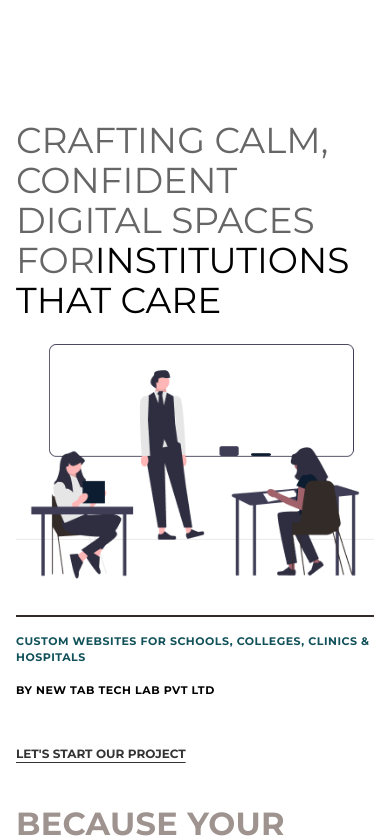
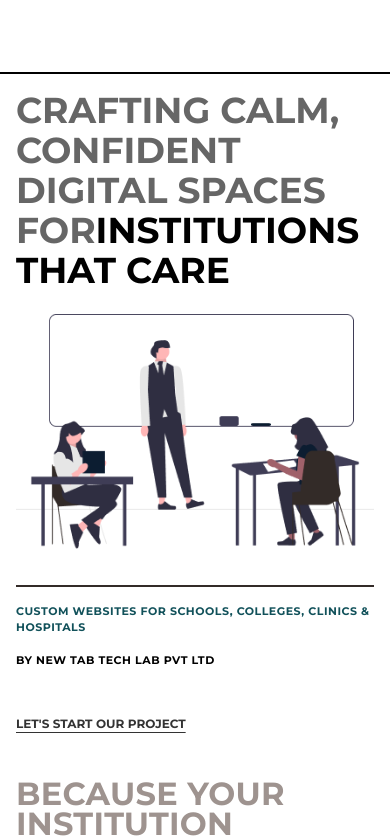
Before and after one commit to FaizaaanMohammed/Hi-vyr, a React (Create React App) app: page / in a window 390 px wide. Shown: the top 840 px of the page. Built offline with nearby package versions, Linux system fonts and the light colour scheme; some icons are missing.

Commit message:
update scroll animation in navbar

```diff
--- a/src/Layout/Footer/Footer.jsx
+++ b/src/Layout/Footer/Footer.jsx
@@ -1,8 +1,8 @@
 import { Box, Container, Grid, Typography, Link, Stack } from '@mui/material';
 
 const Footer = () => {
-  const orangeAccent = '#D97D54';
-  const navyBg = '#0B1D33';
+  const orangeAccent = '#EC9874';
+  const navyBg = '#0C1D31';
 
   return (
     <Box component="footer">
@@ -20,7 +20,7 @@ const Footer = () => {
                   letterSpacing: 1,
                   mb: 3,
                   textTransform: 'uppercase',
-                  fontSize:"42px",
+                  fontSize:{md:"42px",xs:"24px"},
                   fontFamily:"Montserrat"
                 }}
               >
@@ -45,7 +45,7 @@ const Footer = () => {
                 <Typography variant="overline" sx={{ fontWeight: 700, letterSpacing: 1, display: 'block', mb: 1 }}>
                   Socials
                 </Typography>
-                <Stack direction="row" spacing={3}>
+                <Stack direction={"row"} spacing={3}>
                   <Link href="#" sx={{ color: '#fff', textDecoration: 'underline', fontWeight: 700,fontFamily:"Montserrat" ,fontSize:"16px" }}>LINKEDIN</Link>
                   <Link href="#" sx={{ color: '#fff', textDecoration: 'underline', fontWeight: 700,fontFamily:"Montserrat" ,fontSize:"16px" }}>X</Link>
                 </Stack>
@@ -54,12 +54,12 @@ const Footer = () => {
 
             {/* Right Column: CTA Links */}
             <Grid item size={{xs:12,md:5}}>
-              <Stack spacing={3} alignItems={{ xs: 'flex-start', md: 'flex-end' }} sx={{ mt: { xs: 4, md: 13 } }}>
+              <Stack spacing={3} alignItems={{ xs: 'flex-start', md: 'flex-end' }} sx={{ mt: { xs: 0, md: 13 } }}>
                 <Link href="#" sx={{ color: '#fff', textDecoration: 'underline', fontWeight: 700, fontSize: '14px', letterSpacing: 1,fontFamily:"Montserrat"}}>
                   BOOK A FREE CONSULTATION
                 </Link>
 
-                <Stack direction="row" spacing={4} justifyContent="flex-end">
+                <Stack direction={{md:"row",xs:"column"}} spacing={4} justifyContent="flex-end">
                    <Link href="#" sx={{ color: '#fff', textDecoration: 'underline', fontWeight: 700, fontSize: '16px', letterSpacing: 1,fontFamily:"Montserrat" }}>
                     DOWNLOAD BROCHURE
                   </Link>
--- a/src/Layout/Navbar/Navbar.jsx
+++ b/src/Layout/Navbar/Navbar.jsx
@@ -1,16 +1,26 @@
 import React, { useState } from 'react';
-import { AppBar, Toolbar, Button, Box, IconButton, Drawer, List, ListItem, ListItemText, Container } from '@mui/material';
+import { AppBar, Toolbar, Button, Box, IconButton, Drawer, List, ListItem, ListItemText, Container, Divider, useScrollTrigger } from '@mui/material';
 import MenuIcon from '@mui/icons-material/Menu';
 import "../../App.css";
 
 const Navbar = () => {
   const [open, setOpen] = useState(false);
   const menuItems = ['About', 'Services', 'Package', 'Contact'];
+  const trigger = useScrollTrigger({
+    disableHysteresis: true,
+    threshold: 50,
+  });
 
   return (
-    <AppBar position="static" color="transparent" elevation={0} sx={{ py: 2 }}>
+    <AppBar position="sticky" color="transparent" elevation={trigger ? 2 : 0}  sx={{
+        py: 1,
+        transition: '0.3s ease-in-out',
+        backgroundColor: trigger ? '#F5F5F5' : 'transparent',
+        borderBottom: trigger ? '1px solid #ddd' : 'none',
+        fontFamily: "Montserrat",borderBottom:{xs:"2px solid #000",md:"none"}
+      }} >
       <Container maxWidth="lg">
-        <Toolbar sx={{ justifyContent: 'flex-end' }}>
+        <Toolbar sx={{ justifyContent: {xs:'center',md:"flex-end"} }}>
           {/* Desktop Menu */}
           <Box sx={{ display: { xs: 'none', md: 'block' } }}>
             {menuItems.map((item) => (
@@ -29,6 +39,8 @@ const Navbar = () => {
 
       {/* Mobile Sidebar */}
       <Drawer anchor="right" open={open} onClose={() => setOpen(false)}>
+
+
         <List sx={{ width: 250, pt: 4 }}>
           {menuItems.map((item) => (
             <ListItem button key={item} onClick={() => setOpen(false)}>
--- a/src/Pages/Home/Components/AddonService.jsx
+++ b/src/Pages/Home/Components/AddonService.jsx
@@ -18,7 +18,7 @@ const AddOnServices = () => {
       <Container maxWidth="lg">
 
         {/* Top Label and Divider */}
-        <Box sx={{ borderBottom: '2px solid #333', pb: 0.5, mb: 6, width: '100%' }}>
+        <Box sx={{ borderBottom: '2px solid #333', pb: 0.5, mb: {md:6,xs:2}, width: '100%' }}>
           <Typography sx={{ fontSize: '12px', fontWeight: 800, letterSpacing: 1.5, fontFamily: "Montserrat" }}>
             ADD-ON
           </Typography>
--- a/src/Pages/Home/Components/Hero.jsx
+++ b/src/Pages/Home/Components/Hero.jsx
@@ -16,7 +16,7 @@ import FiberManualRecordIcon from '@mui/icons-material/FiberManualRecord';
 
 const Hero = () => {
   return (
-    <Container maxWidth="lg" sx={{ pt: { xs: 4, md: 2 }, pb: 5 }}>
+    <Container maxWidth="lg" sx={{ pt: { xs: 2, md: 2 }, pb: 5 }}>
       {/* 1. Full Width Heading */}
       <Box sx={{ width: "100%", mb: { xs: 3, md: 2 } }}>
         <Typography
@@ -25,7 +25,7 @@ const Hero = () => {
             fontSize: { xs: "36px", md: "58px" },
             lineHeight: {xs:"40px",md:"70px"},
             color: "#666",
-            fontWeight: {sm:"700",md:"500"},
+            fontWeight: {xs:"700",md:"500"},
             letterSpacing: "0px",
 
             fontFamily: "Montserrat",
--- a/src/Pages/Home/Components/Offer.jsx
+++ b/src/Pages/Home/Components/Offer.jsx
@@ -2,7 +2,7 @@ import React from 'react';
 import { Box, Typography, Container } from '@mui/material';
 
 const OfferSection = () => {
-  const orangeAccent = '#D97D54';
+  const orangeAccent = '#EC9874';
 
 
   return (
--- a/src/Pages/Home/Components/Testimonial.jsx
+++ b/src/Pages/Home/Components/Testimonial.jsx
@@ -6,17 +6,17 @@ const Testimonials = () => {
     {
       text: "“New Tab didn’t just make us a website. They made it easier for parents to reach us. Everything feels calmer now.”",
       author: "– HEADMISTRESS, PINEWOODS ACADEMY",
-      color: "#E59A73", // Muted Orange/Peach
+      color: "#EC9874",
     },
     {
       text: "“The design, the forms, the way patients connect — it’s made my practice more peaceful and organised.”",
       author: "– DR. A. MEENAKSHI, GENERAL PRACTITIONER",
-      color: "#9FA8DA", // Muted Purple/Blue
+      color: "#9C9DE1",
     },
     {
       text: "“The design, the forms, the way patients connect — it’s made my practice more peaceful and organised.”",
       author: "– DR. A. MEENAKSHI, GENERAL PRACTITIONER",
-      color: "#F48FB1", // Muted Pink
+      color: "#FCAAE4",
     },
   ];
 
@@ -24,7 +24,7 @@ const Testimonials = () => {
     <Box sx={{ bgcolor: '#EAEAEA', py: { xs: 8, md: 10 }, fontFamily: "Montserrat" }}>
       <Container maxWidth="lg">
         {/* Section Label */}
-        <Box sx={{ borderBottom: '2px solid #333', pb: 0.5, mb: 6, width: '100%' }}>
+        <Box sx={{ borderBottom: '2px solid #333', pb: 0.5, mb: {md:6,xs:2}, width: '100%' }}>
           <Typography sx={{ fontSize: '12px', fontWeight: 800, letterSpacing: 1.5, fontFamily: "Montserrat" }}>
             CUSTOMERS
           </Typography>
--- a/src/Pages/Home/Components/Websitepackage.jsx
+++ b/src/Pages/Home/Components/Websitepackage.jsx
@@ -66,7 +66,7 @@ const WebsitePackages = () => {
     <Box sx={{ bgcolor: '#F5F5F5', py: 10 }}>
       <Container maxWidth="lg">
         {/* Section Label */}
-        <Box sx={{ borderBottom: '2px solid #333', pb: 0.5, mb: 8, width: '100%' }}>
+        <Box sx={{ borderBottom: '2px solid #333', pb: 0.5, mb: {md:6,xs:2}, width: '100%' }}>
           <Typography sx={{ fontSize: '12px', fontWeight: 700, letterSpacing: 1, fontFamily: "Montserrat" }}>
             WEBSITE PACKAGES
           </Typography>
--- a/src/Pages/Home/Components/Whyus.jsx
+++ b/src/Pages/Home/Components/Whyus.jsx
@@ -14,7 +14,7 @@ const WhyUs = () => {
     <Box sx={{ bgcolor: '#EAEAEA', py: { xs: 8, md: 12 }, fontFamily: "Montserrat" }}>
       <Container maxWidth="lg">
         {/* Top Label and Line */}
-        <Box sx={{ borderBottom: '2px solid #333', pb: 0.5, mb: 8, width: '100%',borderWidth:"100%" }}>
+        <Box sx={{ borderBottom: '2px solid #333', pb: 0.5, mb: {md:6,xs:2}, width: '100%',borderWidth:"100%" }}>
           <Typography sx={{ fontSize: '12px', fontWeight: 800, letterSpacing: 1.5, fontFamily: "Montserrat" }}>
             WHY US?
           </Typography>
```
